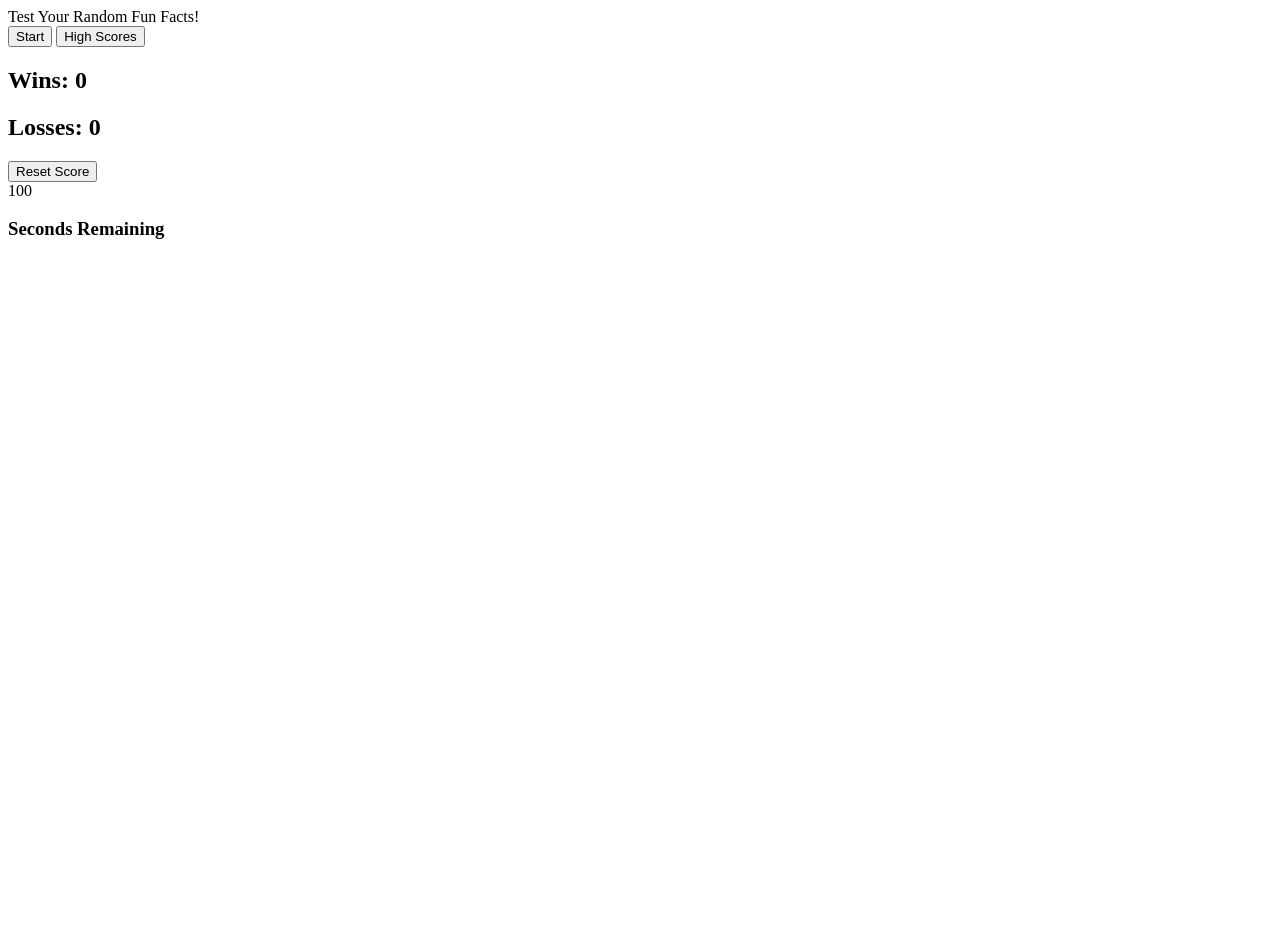
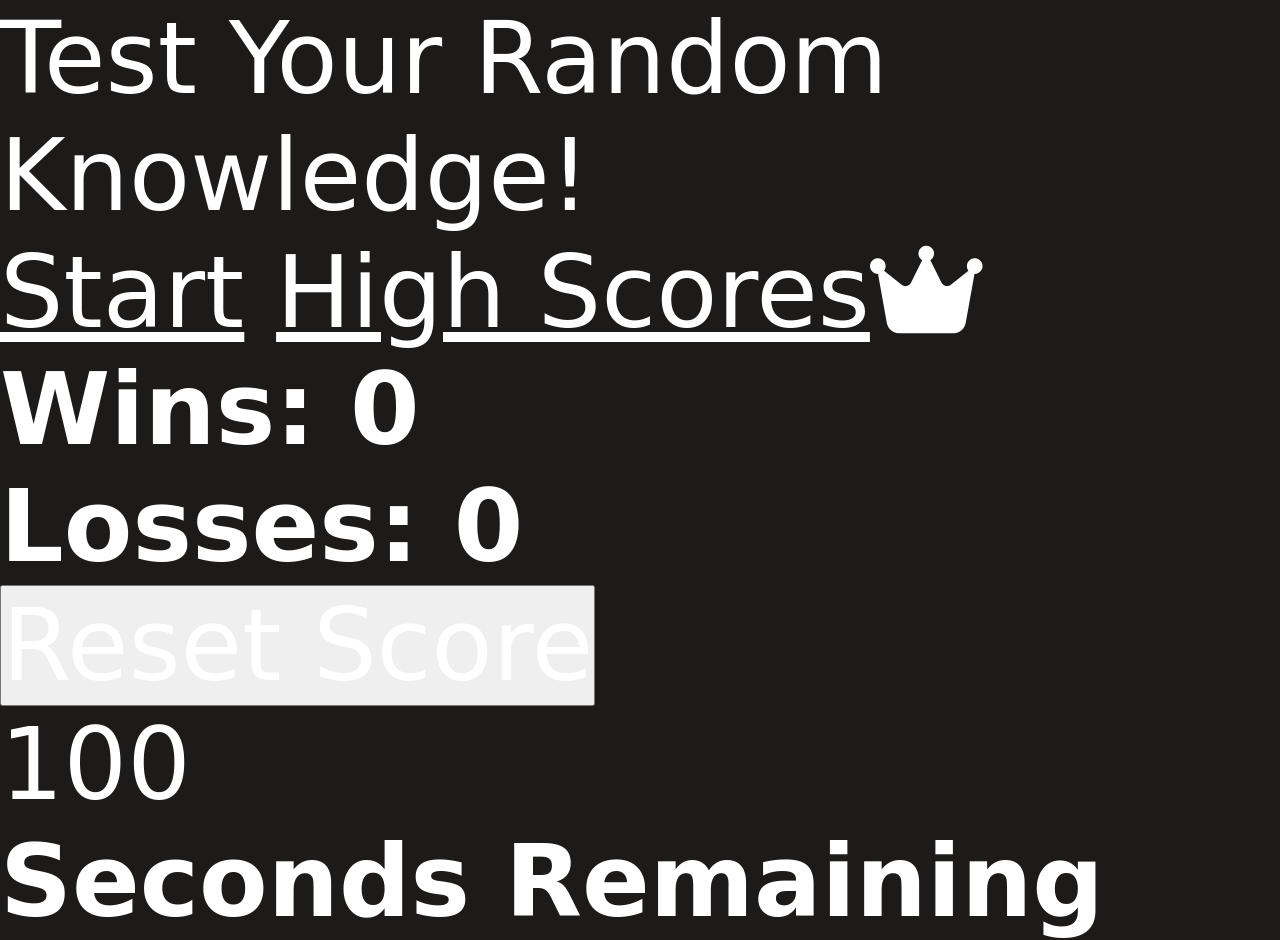
Before and after one commit to paullsshin/test-your-knowledge, a plain HTML site: page index.html in a window 1280 px wide. Before the commit the page ends 800 px from the top, so only its background shows below. Drawn offline with Linux system fonts and the light colour scheme; a web font is replaced by a local one.

Commit message:
added game html and a high score html started to add a little bit of styling

```diff
--- a/assets/style.css
+++ b/assets/style.css
@@ -0,0 +1,12 @@
+:root {
+    background-color: rgb(29,26,26);
+}
+
+* {
+    box-sizing: border-box;
+    margin: 0;
+    padding: 0;
+    font-size: 100px;
+    font-family: 'Zen Dots', cursive;;
+    color: white;
+}
--- a/index.html
+++ b/index.html
@@ -1,28 +1,33 @@
 <!DOCTYPE html>
 <html lang="en">
   <head>
-    <meta charset="UTF-8">
-    <meta http-equiv="X-UA-Compatible" content="IE=edge">
-    <meta name="viewport" content="width=device-width, initial-scale=1.0">
-    <link rel="stylesheet" href="./assets/style.css">
+    <meta charset="UTF-8" />
+    <meta http-equiv="X-UA-Compatible" content="IE=edge" />
+    <meta name="viewport" content="width=device-width, initial-scale=1.0" />
+    <link rel="stylesheet" href="./assets/style.css" />
+    <script
+      src="https://kit.fontawesome.com/7df52a0db1.js"
+      crossorigin="anonymous"
+    ></script>
+    <link href="https://fonts.googleapis.com/css2?family=Zen+Dots&display=swap" rel="stylesheet">
     <title>Test Your Knowledge!</title>
   </head>
   <body>
-
     <header>
-        <div class="heading">Test Your Random Fun Facts!</div>
-        <button class="start-btn">Start</button>
-        <button class="high-scores">High Scores</button>
+      <!-- this will provide the basic functions to start the game and to view high scores -->
+      <div class="heading">Test Your Random Knowledge!</div>
+      <a href="./game.html" id="start-btn">Start</a>
+      <a href="./highscore.html" class="btn" id="high-score">High Scores<i class="fa-solid fa-crown"></i></a>
     </header>
 
     <main>
       <div class="game-stats">
-         <h2>Wins: <span class="wins">0</span></h2>
-         <h2>Losses: <span class="losses">0</span></h2>
+        <h2>Wins: <span id="wins">0</span></h2>
+        <h2>Losses: <span id="losses">0</span></h2>
       </div>
-        <button class="reset">Reset Score</button>
+      <button id="reset">Reset Score</button>
       <div class="timer">
-            <div class="timer-text">
+        <div id="timer-text">
           <div class="large-font timer-count">100</div>
           <h3>Seconds Remaining</h3>
         </div>
```
Also changed, not shown: highscore.html (added, +12 -0 lines), game.html (added). Lines whose indentation alone changed are shown as unchanged.
